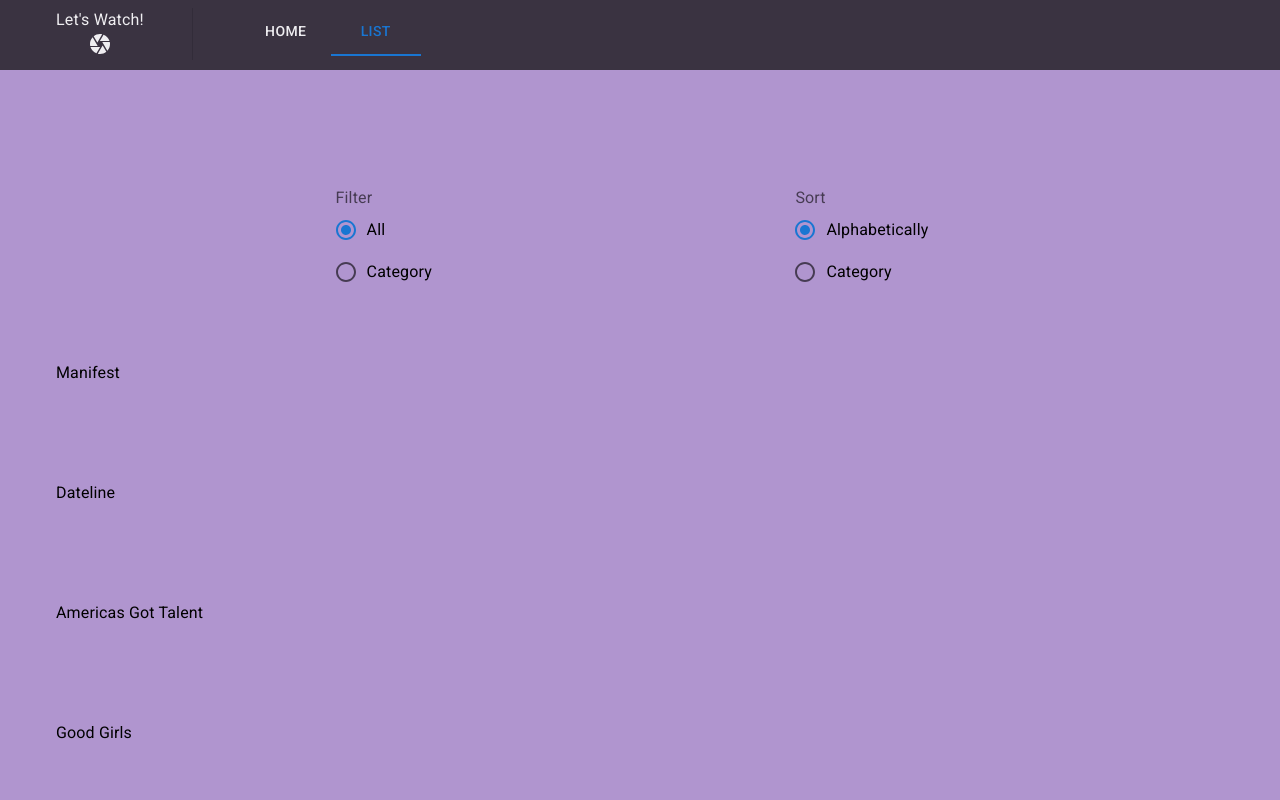
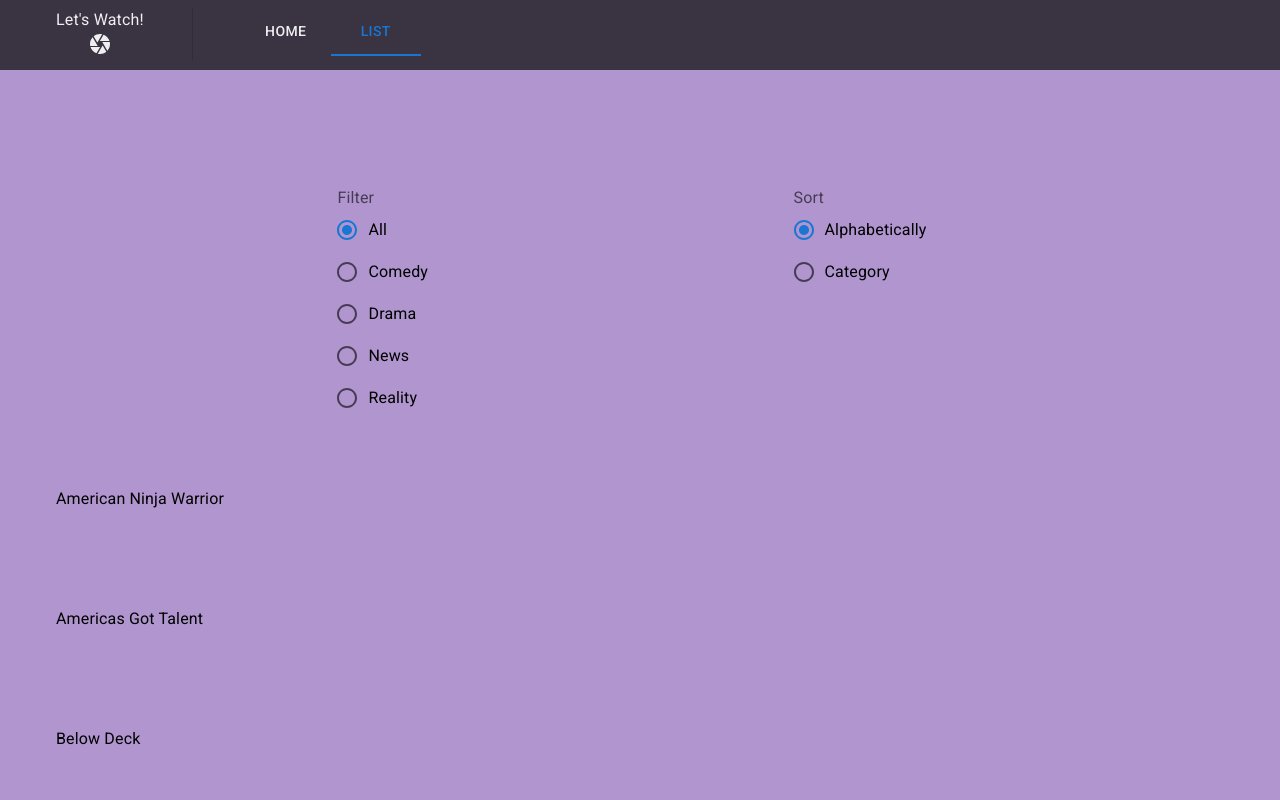
Before and after one commit to poisongrape/random-dvd-site, a React (Create React App) app: page / in a window 1280 px wide. Both pictures are taken after a click on the tab "LIST". Shown: the top 800 px of the page. Built offline with nearby package versions, Linux system fonts and the light colour scheme; the HTML template or start-up script is replaced by a standard one.

Commit message:
Apply filter and sort to list after clicking button.

```diff
--- a/src/consts.js
+++ b/src/consts.js
@@ -3,4 +3,17 @@
   details: "details",
   home: "/",
   list: "/list",
-}
+};
+
+export const Filters = {
+  all: "all",
+  comedy: "comedy",
+  drama: "drama",
+  news: "news",
+  reality: "reality",
+};
+
+export const SortType = {
+  category: "category",
+  alphabetically: "alphabetically",
+};
--- a/src/routes/list/FilterForm.js
+++ b/src/routes/list/FilterForm.js
@@ -1,4 +1,5 @@
 import React from "react";
+import PropTypes from "prop-types";
 import {
   Box,
   FormControlLabel,
@@ -7,6 +8,7 @@
   RadioGroup
 } from "@mui/material";
 import { css } from "@emotion/react"
+import { Filters, SortType } from "../../consts";
 
 const styles = {
   formContainer: css`
@@ -18,20 +20,26 @@
   `
 }
 
-export const FilterForm = () => {
+export const FilterForm = ({
+  handleFilterOnChange,
+  handleSortOnChange,
+}) => {
   return (
     <Box sx={styles.formContainer}>
       <Box sx={styles.radioGroup}>
         <FormLabel>Filter</FormLabel>
-        <RadioGroup defaultValue="all" name="filter-buttons-group">
-          <FormControlLabel value="all" control={<Radio />} label="All" />
-          <FormControlLabel value="category" control={<Radio />} label="Category" />
+        <RadioGroup defaultValue={Filters.all} name="filter-buttons-group" onChange={handleFilterOnChange}>
+          <FormControlLabel value={Filters.all} control={<Radio />} label="All" />
+          <FormControlLabel value={Filters.comedy} control={<Radio />} label="Comedy" />
+          <FormControlLabel value={Filters.drama} control={<Radio />} label="Drama" />
+          <FormControlLabel value={Filters.news} control={<Radio />} label="News" />
+          <FormControlLabel value={Filters.reality} control={<Radio />} label="Reality" />
         </RadioGroup>
       </Box>
 
       <Box sx={styles.radioGroup}>
         <FormLabel>Sort</FormLabel>
-        <RadioGroup defaultValue="alphabetically" name="sort-buttons-group">
+        <RadioGroup defaultValue={SortType.alphabetically} name="sort-buttons-group" onChange={handleSortOnChange}>
           <FormControlLabel value="alphabetically" control={<Radio />} label="Alphabetically" />
           <FormControlLabel value="category" control={<Radio />} label="Category" />
         </RadioGroup>
@@ -39,3 +47,8 @@
     </Box>
   );
 };
+
+FilterForm.propTypes = {
+  handleFilterOnChange: PropTypes.func.isRequired,
+  handleSortOnChange: PropTypes.func.isRequired,
+};
--- a/src/routes/list/List.js
+++ b/src/routes/list/List.js
@@ -1,8 +1,15 @@
 import React from "react";
+import PropTypes from "prop-types";
 import { Box, Typography } from "@mui/material";
 import { css } from "@emotion/react"
+import { Filters, SortType } from "../../consts";
 
 import data from "../../data/dvd-data.json";
+import {
+  filterListByCategory,
+  sortListAlphabetically,
+  sortListByCategory,
+ } from "./utils";
 
 const styles = {
   listItem: css`
@@ -10,62 +17,24 @@
   `
 };
 
-/**
- * Filter dvd items by category.
- * @todo Move to util file.
- * @param {object[]} list - Array of dvd items.
- * @param {string} category - Category to filter on.
- * @returns {object[]} Array of filtered dvd items.
- */
-const filterListByCategory = (list, category) => {
-  let filteredList = [...list];
+export const List = ({
+  filter,
+  sortBy,
+}) => {
+  const { items } = data;
+  let updatedItems = [...items];
 
-  filteredList = filteredList.filter(item => item.category.toLowerCase() === category.toLowerCase());
+  if (filter !== Filters.all) {
+    updatedItems = filterListByCategory(updatedItems, filter);
+  }
 
-  return filteredList;
-}
+  if (sortBy === SortType.alphabetically) {
+    updatedItems = sortListAlphabetically(updatedItems);
+  } else {
+    updatedItems = sortListByCategory(updatedItems);
+  }
 
-/**
- * Sort dvd items alphabetically.
- * @todo Move to util file.
- * @param {object[]} list - Array of dvd items.
- * @returns {object[]} Array of sorted dvd items.
- */
-const sortListAlphabetically = (list) => {
-  let sortedList = [...list];
-
-  sortedList = sortedList.sort((a, b) => {
-    if (a.name < b.name) { return -1; }
-    if (a.name > b.name) { return 1; }
-    return 0;
-  });
-
-  return sortedList;
-}
-
-/**
- * Sort dvd items by category first, then by name.
- * @todo Move to util file.
- * @param {object[]} list - Array of dvd items.
- * @returns {object[]} Array of sorted dvd items.
- */
-const sortListByCategory = (list) => {
-  let sortedList = [...list];
-
-  sortedList = sortListAlphabetically(sortedList);
-  sortedList = sortedList.sort((a, b) => {
-    if (a.category < b.category) { return -1; }
-    if (a.category > b.category) { return 1; }
-    return 0;
-  });
-
-  return sortedList;
-};
-
-export const List = () => {
-  const { items } = data;
-
-  const listItems = items.map((item) => {
+  const listItems = updatedItems.map((item) => {
     return (
       <Box sx={styles.listItem}>
         <Typography>{item.name}</Typography>
@@ -79,3 +48,13 @@
     </Box>
   );
 };
+
+List.propTypes = {
+  filter: PropTypes.string,
+  sortBy: PropTypes.string,
+};
+
+List.defaultProps = {
+  filter: "",
+  sortBy: "",
+}
--- a/src/routes/list/ListPage.js
+++ b/src/routes/list/ListPage.js
@@ -1,13 +1,28 @@
-import React from "react";
+import React, { useState } from "react";
 import { Box } from "@mui/material";
 import { FilterForm } from "./FilterForm";
 import { List } from "./List";
+import { Filters, SortType } from "../../consts";
 
 export const ListPage = () => {
+  const [filter, setFilter] = useState(Filters.all);
+  const [sortBy, setSortBy] = useState(SortType.alphabetically);
+
+  const handleFilterOnChange = (event, value) => {
+    setFilter(value);
+  };
+
+  const handleSortOnChange = (event, value) => {
+    setSortBy(value);
+  }
+
   return (
     <Box>
-      <FilterForm />
-      <List />
+      <FilterForm
+        handleFilterOnChange={handleFilterOnChange}
+        handleSortOnChange={handleSortOnChange}
+      />
+      <List filter={filter} sortBy={sortBy}/>
     </Box>
   );
 };
--- /dev/null
+++ b/src/routes/list/utils.js
@@ -0,0 +1,48 @@
+/**
+ * Filter dvd items by category.
+ * @param {object[]} list - Array of dvd items.
+ * @param {string} category - Category to filter on.
+ * @returns {object[]} Array of filtered dvd items.
+ */
+ export const filterListByCategory = (list, category) => {
+  let filteredList = [...list];
+
+  filteredList = filteredList.filter(item => item.category.toLowerCase() === category.toLowerCase());
+
+  return filteredList;
+}
+
+/**
+ * Sort dvd items alphabetically.
+ * @param {object[]} list - Array of dvd items.
+ * @returns {object[]} Array of sorted dvd items.
+ */
+export const sortListAlphabetically = (list) => {
+  let sortedList = [...list];
+
+  sortedList = sortedList.sort((a, b) => {
+    if (a.name < b.name) { return -1; }
+    if (a.name > b.name) { return 1; }
+    return 0;
+  });
+
+  return sortedList;
+}
+
+/**
+ * Sort dvd items by category first, then by name.
+ * @param {object[]} list - Array of dvd items.
+ * @returns {object[]} Array of sorted dvd items.
+ */
+export const sortListByCategory = (list) => {
+  let sortedList = [...list];
+
+  sortedList = sortListAlphabetically(sortedList);
+  sortedList = sortedList.sort((a, b) => {
+    if (a.category < b.category) { return -1; }
+    if (a.category > b.category) { return 1; }
+    return 0;
+  });
+
+  return sortedList;
+};
```
